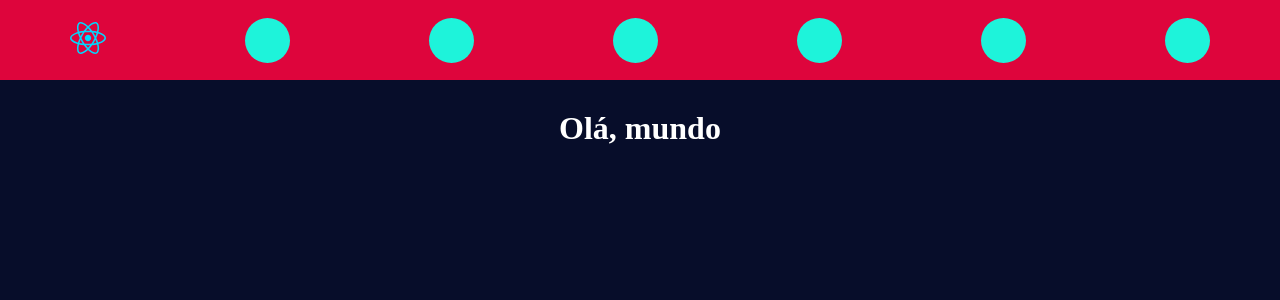
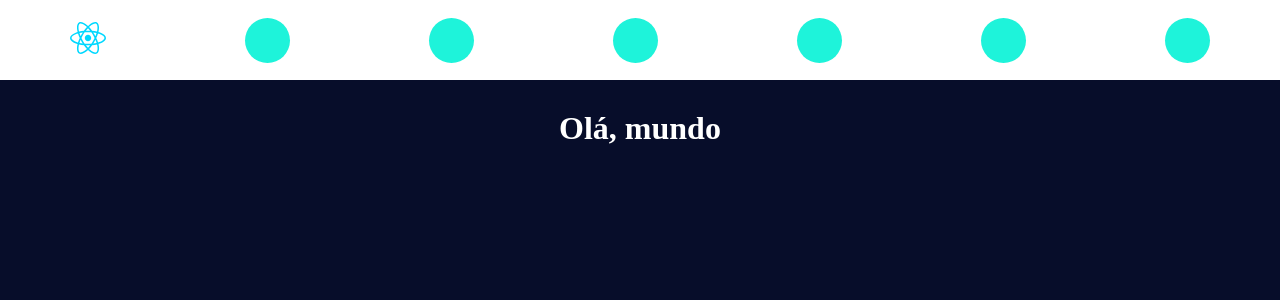
Before and after one commit to Rirfit/stellaris_FE, a React (Vite) app in the folder Stellaris/: page / in a window 1280 px wide. Shown: the top 300 px of the page. Built offline with nearby package versions, Linux system fonts and the light colour scheme.

Commit message:
Mudando navbar

```diff
--- a/Stellaris/src/components/Navbar/style.css
+++ b/Stellaris/src/components/Navbar/style.css
@@ -12,7 +12,7 @@
     align-items: center;
     width: 100%;
     height: 80px;
-    background-color: rgb(222, 5, 60);
+    background-color: #ffffff;
     margin-bottom: 10px;
 }
 
@@ -25,7 +25,8 @@
 }
 
 .btn:hover{
-    transform: translate(0px,-10px);
+    background-color: #A107CF;
+    transform: translate(0px,-5px);
 
     transition:  ease 0.5s;
 }
```
